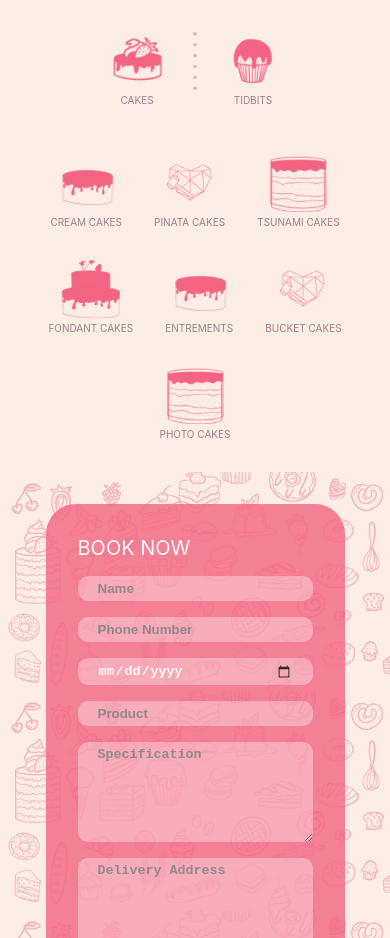
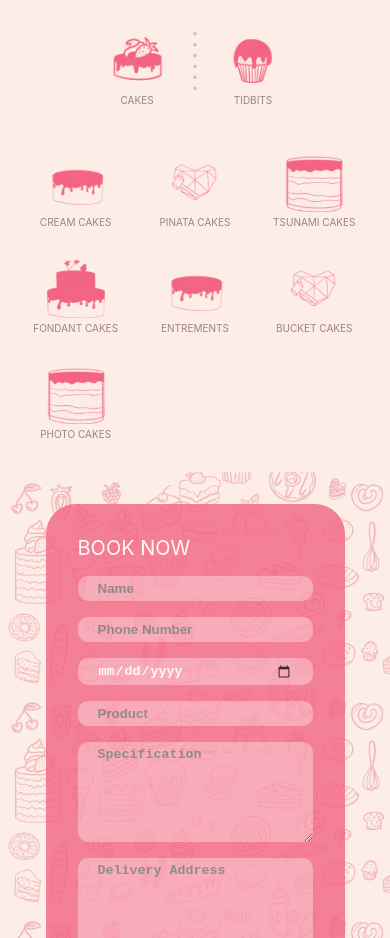
Before and after one commit to abijithvignesh/highOnCakes, a React (Create React App) app in the folder Frontend/: page / in a window 390 px wide. Shown: the part 1440-2378 px from the top of the page. Built offline with nearby package versions, Linux system fonts and the light colour scheme.

Commit message:
added menu component responsiveness

```diff
--- a/Frontend/src/components/carousel/CarouselStyles.css
+++ b/Frontend/src/components/carousel/CarouselStyles.css
@@ -1,4 +1,4 @@
-@media (min-width: 800px) {
+@media (min-width: 768) {
   .carouselparent {
     width: 50% !important;
   }
--- a/Frontend/src/components/menu/MenuElements.js
+++ b/Frontend/src/components/menu/MenuElements.js
@@ -5,7 +5,6 @@ export const Wrapper = styled.section``;
 export const Container = styled.div`
   display: flex;
   flex-direction: column;
-
 `;
 export const Title = styled.h1`
   align-self: center;
@@ -45,15 +44,20 @@ export const MenuItems = styled.div`
   display: flex;
   flex-wrap: wrap;
   @media(min-width: 768px) {
-    justify-content: space-evenly;
+    padding: 0 4rem;
   }
-  justify-content: center;
 `;
 
 export const ItemContainer = styled.div`
   display: flex;
   flex-direction: column;
   padding: 1rem;
+  @media(min-width: 768px) {
+    flex: 0 0 25%;
+    max-width: 25%;
+  }
+    flex: 0 0 33.33%;
+    max-width: 33.33%;
 `;
 
 export const Text = styled.p`
```
